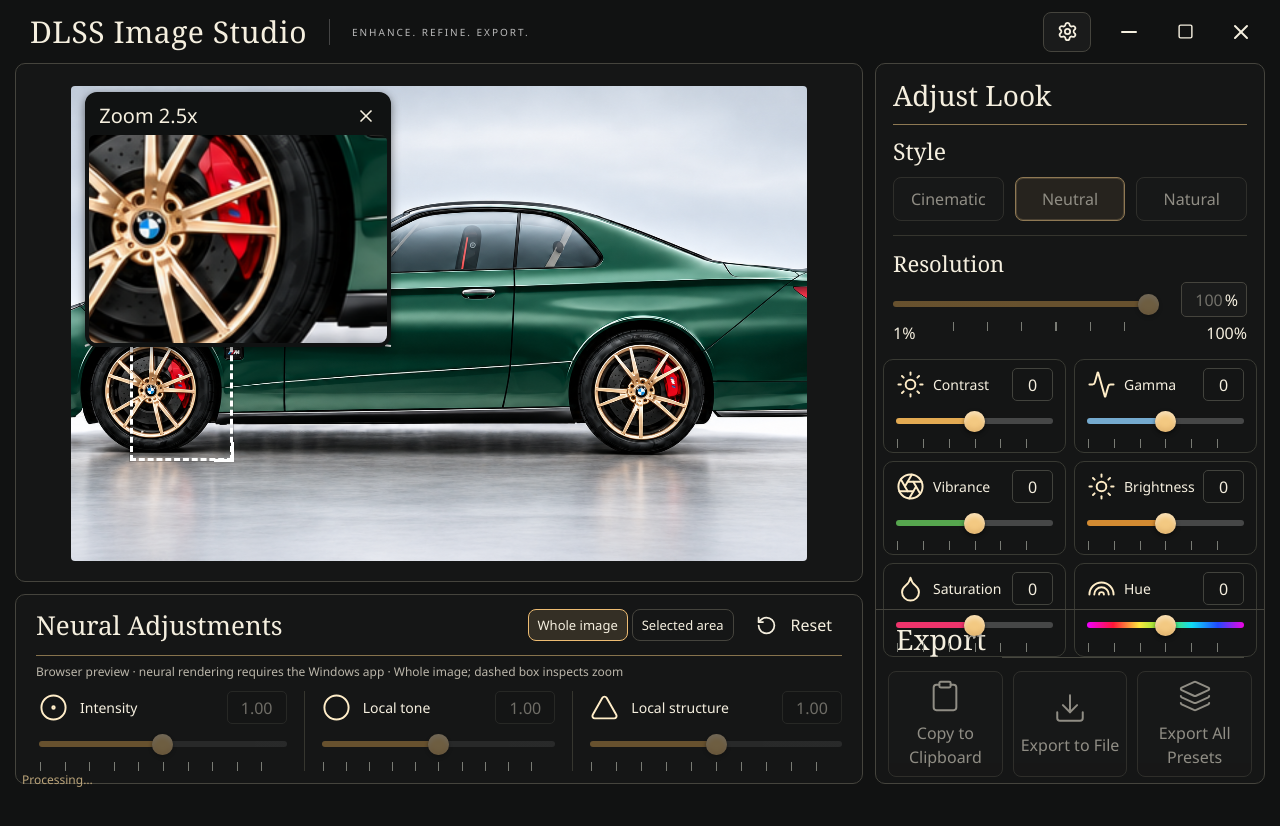
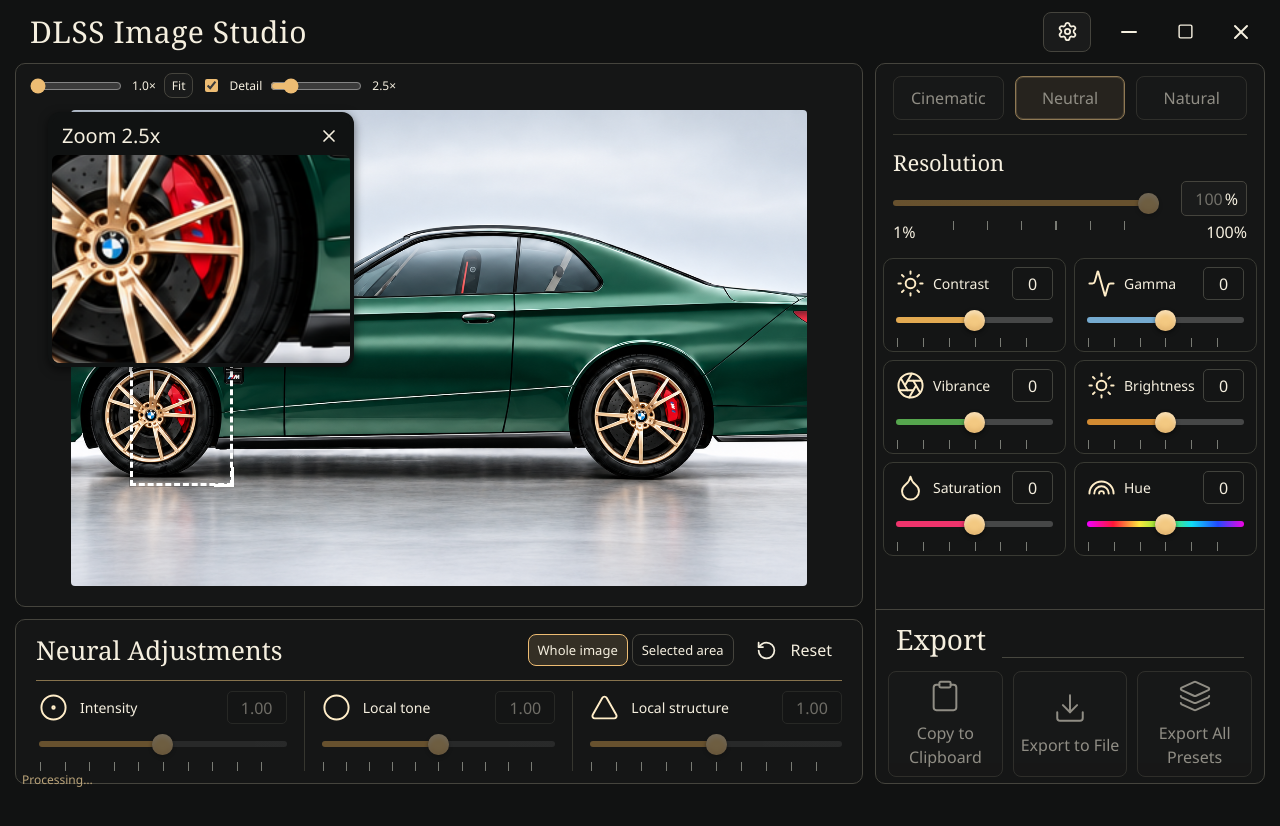
Before and after one commit to arkiental/dlss-image-studio, a React (Vite) app: page / in a window 1280 px wide. Shown: the top 826 px of the page. Built offline with nearby package versions, Linux system fonts and the light colour scheme.

Commit message:
Fix slider dragging, add image zoom, and simplify studio UI

```diff
--- a/src/App.tsx
+++ b/src/App.tsx
@@ -1,3 +1,5 @@
+import { createPortal } from "react-dom";
+import { RangeInput } from "./RangeInput";
 import {
   useEffect,
   useRef,
@@ -103,20 +105,19 @@ function Slider({
         />
       </div>
       <div className="slider-wrap">
-        <input
-          aria-label={label}
-          disabled={disabled}
-          type="range"
+        <RangeInput
+          label={label}
+          value={value}
           min={min}
           max={max}
           step={step}
-          value={value}
+          disabled={disabled}
           style={
             {
               "--fill": `${((value - min) / (max - min)) * 100}%`,
             } as CSSProperties
           }
-          onChange={(e) => onChange(+e.target.value)}
+          onValue={onChange}
         />
         <div className="ticks" />
       </div>
@@ -133,6 +134,7 @@ export default function App() {
     [dimensions, setDimensions] = useState({ w: 1560, h: 1008 }),
     [size, setSize] = useState({ w: 1000, h: 660 }),
     [settings, setSettings] = useState(false),
+    [view, setView] = useState({ scale: 1, x: 0, y: 0 }),
     [message, setMessage] = useState(""),
     [busy, setBusy] = useState(false),
     [sourceRevision, setSourceRevision] = useState(0),
@@ -150,10 +152,54 @@ export default function App() {
     sourceReady = useRef(false),
     sourceGeneration = useRef(0),
     input = useRef<HTMLInputElement>(null),
-    stateRef = useRef(state);
+    stateRef = useRef(state),
+    panGesture = useRef<null | { x: number; y: number; view: typeof view }>(
+      null,
+    );
   stateRef.current = state;
   const fit = imageFit(dimensions.w, dimensions.h, size.w, size.h),
     region = state.local.region;
+  const imageBox = {
+    x: (size.w - fit.width * view.scale) / 2 + view.x,
+    y: (size.h - fit.height * view.scale) / 2 + view.y,
+    width: fit.width * view.scale,
+    height: fit.height * view.scale,
+  };
+  function boundedView(next: typeof view) {
+    const mx = Math.max(0, (fit.width * next.scale - size.w) / 2),
+      my = Math.max(0, (fit.height * next.scale - size.h) / 2);
+    return { ...next, x: clamp(next.x, -mx, mx), y: clamp(next.y, -my, my) };
+  }
+  function zoomImage(scale: number, point = { x: size.w / 2, y: size.h / 2 }) {
+    scale = clamp(scale, 1, 10);
+    const ratio = scale / view.scale;
+    setView(
+      boundedView({
+        scale,
+        x: (point.x - size.w / 2) * (1 - ratio) + view.x * ratio,
+        y: (point.y - size.h / 2) * (1 - ratio) + view.y * ratio,
+      }),
+    );
+  }
+  useEffect(() => {
+    setView((v) => boundedView(v));
+  }, [size.w, size.h, dimensions.w, dimensions.h]);
+  useEffect(() => {
+    const keepVisible = () =>
+      setState((s) => ({
+        ...s,
+        zoom: {
+          ...s.zoom,
+          position: {
+            x: clamp(s.zoom.position.x, 8, Math.max(8, innerWidth - 314)),
+            y: clamp(s.zoom.position.y, 64, Math.max(64, innerHeight - 263)),
+          },
+        },
+      }));
+    window.addEventListener("resize", keepVisible);
+    keepVisible();
+    return () => window.removeEventListener("resize", keepVisible);
+  }, []);
   const notify = (s: string) => setMessage(s);
   useEffect(() => {
     const observer = new ResizeObserver(([e]) =>
@@ -173,6 +219,7 @@ export default function App() {
     ++version.current;
     sourceReady.current = false;
     source.current = null;
+    setView({ scale: 1, x: 0, y: 0 });
     setBusy(true);
     const image = new Image();
     image.onload = async () => {
@@ -411,6 +458,7 @@ export default function App() {
   function drag(e: PointerEvent, kind: "region" | "zoom") {
     if ((e.target as HTMLElement).closest("button")) return;
     e.preventDefault();
+    e.stopPropagation();
     e.currentTarget.setPointerCapture(e.pointerId);
     const startX = e.clientX,
       startY = e.clientY,
@@ -425,8 +473,8 @@ export default function App() {
               initial.local.region,
               ev.clientX - startX,
               ev.clientY - startY,
-              fit.width,
-              fit.height,
+              imageBox.width,
+              imageBox.height,
             ),
           },
         }));
@@ -438,13 +486,13 @@ export default function App() {
             position: {
               x: clamp(
                 initial.zoom.position.x + ev.clientX - startX,
-                0,
-                Math.max(0, fit.width - 306),
+                8,
+                Math.max(8, innerWidth - 314),
               ),
               y: clamp(
                 initial.zoom.position.y + ev.clientY - startY,
-                0,
-                Math.max(0, fit.height - 255),
+                64,
+                Math.max(64, innerHeight - 263),
               ),
             },
           },
@@ -453,9 +501,11 @@ export default function App() {
     const end = () => {
       window.removeEventListener("pointermove", move);
       window.removeEventListener("pointerup", end);
+      window.removeEventListener("pointercancel", end);
     };
     window.addEventListener("pointermove", move);
     window.addEventListener("pointerup", end);
+    window.addEventListener("pointercancel", end);
   }
   async function exportImage(kind: "file" | "clipboard" | "all") {
     const sourceId = sourceGeneration.current;
@@ -539,7 +589,6 @@ export default function App() {
           onDoubleClick={() => windowAction("toggleMaximize")}
         >
           <h1 data-tauri-drag-region>DLSS Image Studio</h1>
-          <span data-tauri-drag-region>ENHANCE. REFINE. EXPORT.</span>
         </div>
         <button
           className="settings-button"
@@ -571,35 +620,109 @@ export default function App() {
               if (e.dataTransfer.files[0]) loadFile(e.dataTransfer.files[0]);
             }}
           >
-            <div className="viewport" ref={viewport}>
+            <div className="image-toolbar">
+              <label>
+                <RangeInput
+                  label="Image zoom"
+                  min={1}
+                  max={10}
+                  step={0.1}
+                  value={view.scale}
+                  onValue={(v) => zoomImage(v)}
+                />
+              </label>
+              <span>{view.scale.toFixed(1)}×</span>
+              <button onClick={() => setView({ scale: 1, x: 0, y: 0 })}>
+                Fit
+              </button>
+              <label>
+                <input
+                  type="checkbox"
+                  aria-label="Show zoom inspector"
+                  checked={state.zoom.visible}
+                  onChange={(e) =>
+                    setState((s) => ({
+                      ...s,
+                      zoom: { ...s.zoom, visible: e.target.checked },
+                    }))
+                  }
+                />{" "}
+              </label>
+              {state.zoom.visible && (
+                <>
+                  <label>
+                    Detail{" "}
+                    <RangeInput
+                      label="Inspector zoom factor"
+                      min={1}
+                      max={10}
+                      step={0.1}
+                      value={state.zoom.factor}
+                      onValue={(v) =>
+                        setState((s) => ({
+                          ...s,
+                          zoom: { ...s.zoom, factor: v },
+                        }))
+                      }
+                    />
+                  </label>
+                  <span>{state.zoom.factor.toFixed(1)}×</span>
+                </>
+              )}
+            </div>
+            <div
+              className="viewport"
+              ref={viewport}
+              title="Scroll to zoom; drag the image to pan. Fit resets the view."
+              onWheel={(e) => {
+                const r = e.currentTarget.getBoundingClientRect();
+                zoomImage(view.scale * Math.exp(-e.deltaY * 0.0015), {
+                  x: e.clientX - r.left,
+                  y: e.clientY - r.top,
+                });
+              }}
+              onPointerDown={(e) => {
+                if (
+                  e.button !== 0 ||
+                  view.scale <= 1 ||
+                  (e.target as HTMLElement).closest(".selection")
+                )
+                  return;
+                e.preventDefault();
+                e.currentTarget.setPointerCapture(e.pointerId);
+                panGesture.current = { x: e.clientX, y: e.clientY, view };
+              }}
+              onPointerMove={(e) => {
+                const g = panGesture.current;
+                if (g && e.currentTarget.hasPointerCapture(e.pointerId))
+                  setView(
+                    boundedView({
+                      ...g.view,
+                      x: g.view.x + e.clientX - g.x,
+                      y: g.view.y + e.clientY - g.y,
+                    }),
+                  );
+              }}
+              onPointerUp={(e) => {
+                panGesture.current = null;
+                if (e.currentTarget.hasPointerCapture(e.pointerId))
+                  e.currentTarget.releasePointerCapture(e.pointerId);
+              }}
+              onPointerCancel={() => {
+                panGesture.current = null;
+              }}
+              style={{ cursor: view.scale > 1 ? "grab" : "default" }}
+            >
               <div
                 className="image-space"
                 style={{
-                  left: fit.x,
-                  top: fit.y,
-                  width: fit.width,
-                  height: fit.height,
+                  left: imageBox.x,
+                  top: imageBox.y,
+                  width: imageBox.width,
+                  height: imageBox.height,
                 }}
               >
                 <canvas ref={canvas} className="main-image" />
-                <svg className="guides" width="100%" height="100%">
-                  {state.zoom.visible && (
-                    <>
-                      <line
-                        x1={state.zoom.position.x}
-                        y1={state.zoom.position.y + 254}
-                        x2={region.x * fit.width}
-                        y2={region.y * fit.height}
-                      />
-                      <line
-                        x1={state.zoom.position.x + 306}
-                        y1={state.zoom.position.y + 254}
-                        x2={(region.x + region.width) * fit.width}
-                        y2={region.y * fit.height}
-                      />
-                    </>
-                  )}
-                </svg>
                 <div
                   aria-label={
                     state.local.scope === "region"
@@ -626,8 +749,8 @@ export default function App() {
                             s.local.region,
                             delta[0],
                             delta[1],
-                            fit.width,
-                            fit.height,
+                            imageBox.width,
+                            imageBox.height,
                           ),
                         },
                       }));
@@ -642,43 +765,6 @@ export default function App() {
                     height: region.height * 100 + "%",
                   }}
                 />
-                {state.zoom.visible && (
-                  <div
-                    className="zoom-panel"
-                    style={{
-                      left: state.zoom.position.x,
-                      top: state.zoom.position.y,
-                    }}
-                    onWheel={(e) =>
-                      setState((s) => ({
-                        ...s,
-                        zoom: {
-                          ...s.zoom,
-                          factor: clamp(s.zoom.factor - e.deltaY * 0.002, 1, 8),
-                        },
-                      }))
-                    }
-                  >
-                    <div
-                      className="zoom-header"
-                      onPointerDown={(e) => drag(e, "zoom")}
-                    >
-                      Zoom {state.zoom.factor.toFixed(1)}x
-                      <button
-                        aria-label="Close zoom"
-                        onClick={() =>
-                          setState((s) => ({
-                            ...s,
-                            zoom: { ...s.zoom, visible: false },
-                          }))
-                        }
-                      >
-                        <X size={20} />
-                      </button>
-                    </div>
-                    <canvas ref={zoomCanvas} />
-                  </div>
-                )}
               </div>
             </div>
           </section>
@@ -720,21 +806,6 @@ export default function App() {
                 Reset
               </button>
             </div>
-            <p className="adjustment-hint" role="status">
-              {!isTauri()
-                ? "Browser preview · neural rendering requires the Windows app"
-                : !state.neural.enabled
-                  ? "Neural rendering off · enable in Settings"
-                  : busy
-                    ? "Processing…"
-                    : previewReady
-                      ? `NGX verified · ${Math.round(cap?.neural_diagnostics?.round_trip_ms ?? 0)} ms`
-                      : "Neural result unavailable · check Settings"}
-              {" · "}
-              {state.local.scope === "image"
-                ? "Whole image; dashed box inspects zoom"
-                : "Neural effect limited to the selected area"}
-            </p>
             <div className="local-controls">
               {(["intensity", "tone", "structure"] as const).map((key, i) => (
                 <Slider
@@ -757,9 +828,7 @@ export default function App() {
         </div>
         <aside className="right-panel">
           <div className="look">
-            <h2>Adjust Look</h2>
             <section className="style-section">
-              <h3>Style</h3>
               <div className="styles">
                 {(["Cinematic", "Default", "Natural"] as const).map((style) => (
                   <button
@@ -788,23 +857,19 @@ export default function App() {
               </h3>
               <div className="resolution-row">
                 <div className="slider-wrap">
-                  <input
+                  <RangeInput
+                    label="Resolution"
                     disabled={!state.neural.enabled}
-                    aria-label="Resolution"
-                    type="range"
-                    min="1"
-                    max="100"
+                    min={1}
+                    max={100}
                     value={state.processingResolution}
                     style={
                       {
                         "--fill": state.processingResolution + "%",
                       } as CSSProperties
                     }
-                    onChange={(e) =>
-                      setState((s) => ({
-                        ...s,
-                        processingResolution: +e.target.value,
-                      }))
+                    onValue={(v) =>
+                      setState((s) => ({ ...s, processingResolution: v }))
                     }
                   />
                   <div className="ticks" />
@@ -888,6 +953,43 @@ export default function App() {
           if (e.target.files?.[0]) loadFile(e.target.files[0]);
         }}
       />
+      {state.zoom.visible &&
+        createPortal(
+          <div
+            className="zoom-panel"
+            style={{
+              left: state.zoom.position.x,
+              top: state.zoom.position.y,
+            }}
+            onWheel={(e) => {
+              e.stopPropagation();
+              setState((s) => ({
+                ...s,
+                zoom: {
+                  ...s.zoom,
+                  factor: clamp(s.zoom.factor - e.deltaY * 0.002, 1, 10),
+                },
+              }));
+            }}
+          >
+            <div className="zoom-header" onPointerDown={(e) => drag(e, "zoom")}>
+              Zoom {state.zoom.factor.toFixed(1)}x
+              <button
+                aria-label="Close zoom"
+                onClick={() =>
+                  setState((s) => ({
+                    ...s,
+                    zoom: { ...s.zoom, visible: false },
+                  }))
+                }
+              >
+                <X size={20} />
+              </button>
+            </div>
+            <canvas ref={zoomCanvas} />
+          </div>,
+          document.body,
+        )}
       {busy && (
         <div className="busy" role="status">
           Processing…
--- /dev/null
+++ b/src/RangeInput.tsx
@@ -0,0 +1,74 @@
+import type { CSSProperties, PointerEvent } from "react";
+import { clamp } from "./state";
+
+// Explicit capture keeps mouse/touch drags working while async previews update
+// the controlled value, including in the desktop WebView.
+export function RangeInput({
+  label,
+  value,
+  min,
+  max,
+  step = 1,
+  disabled,
+  style,
+  onValue,
+}: {
+  label: string;
+  value: number;
+  min: number;
+  max: number;
+  step?: number;
+  disabled?: boolean;
+  style?: CSSProperties;
+  onValue: (value: number) => void;
+}) {
+  function update(e: PointerEvent<HTMLInputElement>) {
+    const rect = e.currentTarget.getBoundingClientRect();
+    const ratio = clamp(
+      (e.clientX - rect.left - 10.5) / Math.max(1, rect.width - 21),
+    );
+    onValue(
+      clamp(
+        Number(
+          (min + Math.round((ratio * (max - min)) / step) * step).toFixed(6),
+        ),
+        min,
+        max,
+      ),
+    );
+  }
+  return (
+    <input
+      aria-label={label}
+      type="range"
+      value={value}
+      min={min}
+      max={max}
+      step={step}
+      disabled={disabled}
+      style={style}
+      onChange={(e) => onValue(+e.target.value)}
+      onPointerDown={(e) => {
+        if (e.button !== 0 || disabled) return;
+        e.preventDefault();
+        e.stopPropagation();
+        e.currentTarget.focus({ preventScroll: true });
+        e.currentTarget.setPointerCapture(e.pointerId);
+        update(e);
+      }}
+      onPointerMove={(e) => {
+        if (e.currentTarget.hasPointerCapture(e.pointerId)) update(e);
+      }}
+      onPointerUp={(e) => {
+        if (e.currentTarget.hasPointerCapture(e.pointerId)) {
+          update(e);
+          e.currentTarget.releasePointerCapture(e.pointerId);
+        }
+      }}
+      onPointerCancel={(e) => {
+        if (e.currentTarget.hasPointerCapture(e.pointerId))
+          e.currentTarget.releasePointerCapture(e.pointerId);
+      }}
+    />
+  );
+}
--- a/src/state.ts
+++ b/src/state.ts
@@ -42,7 +42,7 @@ export const defaults = (): StudioState => ({
     structure: 1,
     region: { x: 0.08, y: 0.51, width: 0.14, height: 0.28 },
   },
-  zoom: { visible: true, factor: 2.5, position: { x: 14, y: 6 } },
+  zoom: { visible: true, factor: 2.5, position: { x: 48, y: 112 } },
 });
 export const presets: Record<Style, Adjustments> = {
   neutral: {
--- a/src/style.css
+++ b/src/style.css
@@ -749,3 +749,58 @@ select:disabled {
   padding: 5px;
   border: 1px solid var(--border);
 }
+
+/* View controls do not alter processed pixels or exported dimensions. */
+.image-panel {
+  position: relative;
+  padding-top: 46px;
+}
+.viewport {
+  overflow: hidden;
+  touch-action: none;
+}
+.image-toolbar {
+  position: absolute;
+  top: 9px;
+  left: 12px;
+  right: 12px;
+  display: flex;
+  align-items: center;
+  gap: 8px;
+  font-size: 12px;
+  white-space: nowrap;
+}
+.image-toolbar label {
+  display: flex;
+  align-items: center;
+  gap: 6px;
+}
+.image-toolbar input[type="range"] {
+  width: 92px;
+  accent-color: var(--gold);
+}
+.image-toolbar input[type="checkbox"] {
+  accent-color: var(--gold);
+}
+.image-toolbar button {
+  padding: 3px 7px;
+  font-size: 12px;
+}
+input[type="range"] {
+  touch-action: none;
+  user-select: none;
+}
+.zoom-panel {
+  position: fixed;
+  z-index: 9;
+}
+.zoom-header {
+  user-select: none;
+}
+.busy {
+  pointer-events: none;
+}
+
+/* Compact headings: controls carry their own accessible names. */
+.style-section { padding-top: 0; }
+.styles { margin-top: 0; }
```
Also changed, not shown: scripts/preview-race-check.mjs (+50 -1 lines), 5 other files (tests, documents, lock files or other folders).
